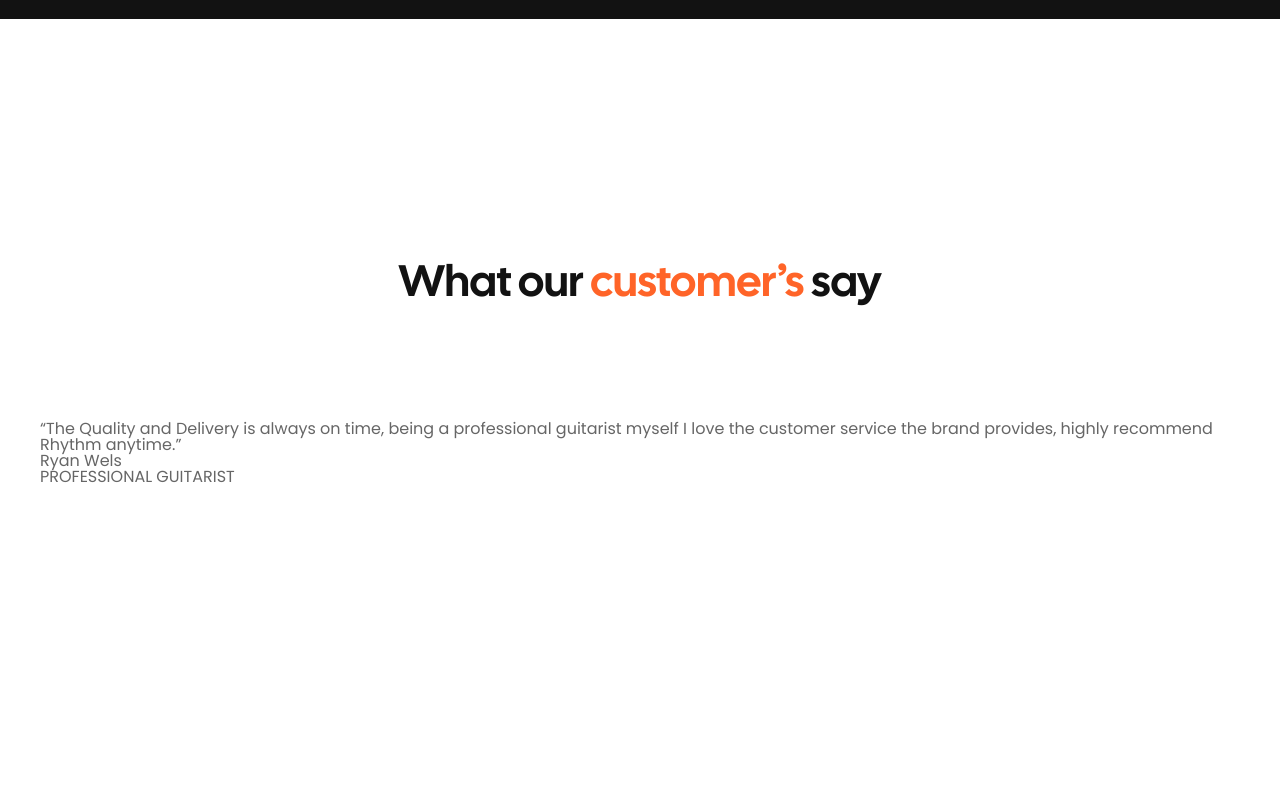
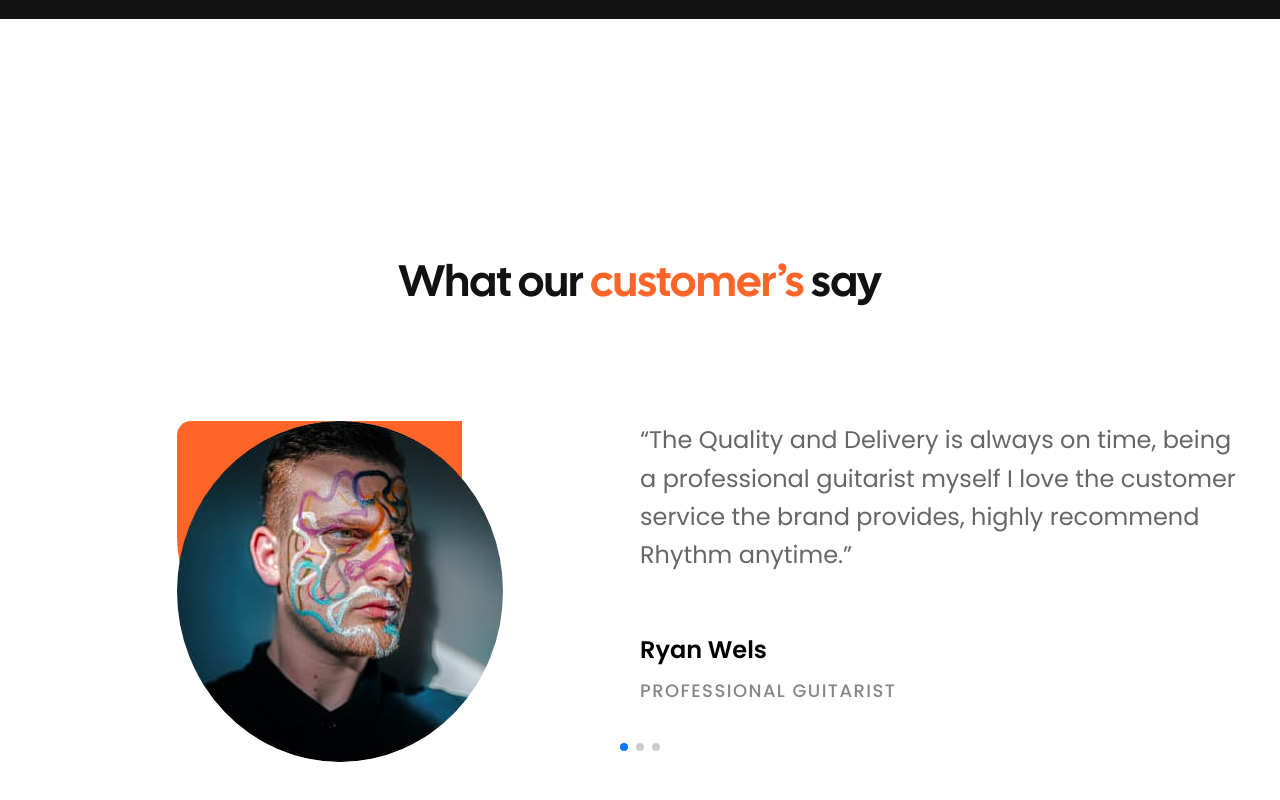
Before and after one commit to SerhiiLytvin/project-rhythm, a plain HTML site: page index.html in a window 1280 px wide. Shown: the part 3478-4278 px from the top of the page. Before the commit the page ends 4083 px from the top, so only its background shows below. Drawn offline with nearby package versions, Linux system fonts and the light colour scheme; files whose address does not match are found by name.

Commit message:
update 22.11.2023

```diff
--- a/index.html
+++ b/index.html
@@ -5,6 +5,8 @@
    <meta charset="UTF-8">
    <meta name="viewport" content="width=device-width, initial-scale=1.0">
    <link rel="stylesheet" href="./css/styles.css">
+   <link rel="stylesheet" href="https://cdn.jsdelivr.net/npm/swiper@11/swiper-bundle.min.css" />
+
    <title>Rhythm</title>
 </head>
 
@@ -257,7 +259,47 @@
                   <div class="swiper-reviews__wrapper swiper-wrapper">
                      <!-- Slides -->
                      <div class="swiper-reviews__slide slide-swiper-reviews swiper-slide">
-                        <div class="slide-swiper-reviews__image"></div>
+                        <div class="slide-swiper-reviews__picture">
+                           <div class="slide-swiper-reviews__image">
+                              <img src="./img/reviews/wels.jpg" alt="Ryan Wels">
+                           </div>
+                        </div>
+                        <div class="slide-swiper-reviews__body">
+                           <div class="slide-swiper-reviews__text">
+                              “The Quality and Delivery is always on time, being a professional guitarist myself I love
+                              the customer service the brand provides, highly recommend Rhythm anytime.”
+                           </div>
+                           <div class="slide-swiper-reviews__author">
+                              <div class="slide-swiper-reviews__name">Ryan Wels</div>
+                              <div class="slide-swiper-reviews__position">PROFESSIONAL GUITARIST</div>
+                           </div>
+
+                        </div>
+                     </div>
+                     <div class="swiper-reviews__slide slide-swiper-reviews swiper-slide">
+                        <div class="slide-swiper-reviews__picture">
+                           <div class="slide-swiper-reviews__image">
+                              <img src="./img/reviews/wels.jpg" alt="Ryan Wels">
+                           </div>
+                        </div>
+                        <div class="slide-swiper-reviews__body">
+                           <div class="slide-swiper-reviews__text">
+                              “The Quality and Delivery is always on time, being a professional guitarist myself I love
+                              the customer service the brand provides, highly recommend Rhythm anytime.”
+                           </div>
+                           <div class="slide-swiper-reviews__author">
+                              <div class="slide-swiper-reviews__name">Ryan Wels</div>
+                              <div class="slide-swiper-reviews__position">PROFESSIONAL GUITARIST</div>
+                           </div>
+
+                        </div>
+                     </div>
+                     <div class="swiper-reviews__slide slide-swiper-reviews swiper-slide">
+                        <div class="slide-swiper-reviews__picture">
+                           <div class="slide-swiper-reviews__image">
+                              <img src="./img/reviews/wels.jpg" alt="Ryan Wels">
+                           </div>
+                        </div>
                         <div class="slide-swiper-reviews__body">
                            <div class="slide-swiper-reviews__text">
                               “The Quality and Delivery is always on time, being a professional guitarist myself I love
@@ -281,6 +323,8 @@
 
       </footer>
    </div>
+   <script src="https://cdn.jsdelivr.net/npm/swiper@11/swiper-bundle.min.js"></script>
+   <script src="./js/script.js"></script>
 </body>
 
 </html>
--- /dev/null
+++ b/js/script.js
@@ -0,0 +1,15 @@
+"use strict";
+
+const reviewsSwiper = document.querySelector('.swiper-reviews');
+
+if (reviewsSwiper) {
+   const swiper = new Swiper('.swiper-reviews', {
+      // Optional parameters
+      loop: true,
+
+      // If we need pagination
+      pagination: {
+         el: '.swiper-pagination',
+      },
+   });
+}
--- a/scss/styles.scss
+++ b/scss/styles.scss
@@ -693,3 +693,86 @@ li {
     margin-bottom: 30px;
   }
 }
+
+.reviews__swiper {
+}
+.swiper-reviews {
+}
+.swiper-reviews__wrapper {
+}
+.swiper-wrapper {
+}
+.swiper-reviews__slide {
+
+}
+.slide-swiper-reviews {
+  display: flex !important;
+}
+
+.slide-swiper-reviews__picture {
+  flex: 0 1 50%;
+  display: flex;
+  justify-content: center;
+  align-items: center;
+}
+.slide-swiper-reviews__image {
+  width: 326px;
+  height: 341px;
+  position: relative;
+
+  &:before {
+    content: '';
+    position: absolute;
+    width: 285px;
+    height: 257px;
+    left: 0;
+    top: 0;
+    background: #FF6428;
+    border-radius: 40px 0px 400px 400px;
+  }
+
+  & img {
+    border-radius: 50%;
+    position: absolute;
+    width: 100%;
+    height: 100%;
+    top: 0;
+    left: 0;
+    object-fit: cover;
+  }
+}
+.slide-swiper-reviews__body {
+  flex: 0 1 50%;
+}
+.slide-swiper-reviews__text {
+  font-size: 24px;
+  font-weight: 400;
+  line-height: 160%;
+
+  &:not(:last-child) {
+    margin-bottom: 56px;
+  }
+}
+.slide-swiper-reviews__author {
+
+}
+.slide-swiper-reviews__name {
+  color: #000;
+  font-size: 24px;
+  font-weight: 600;
+  line-height: 160%;
+
+  &:not(:last-child) {
+    margin-bottom: 8px;
+  }
+}
+.slide-swiper-reviews__position {
+  color: #868686;
+  font-size: 18px;
+  font-weight: 500;
+  line-height: 160%;
+  letter-spacing: 0.08em;
+  text-transform: uppercase;
+}
+.swiper-reviews__pagination {
+}
```
Also changed, not shown: css/styles.css, img/reviews/wels.jpg (added).
